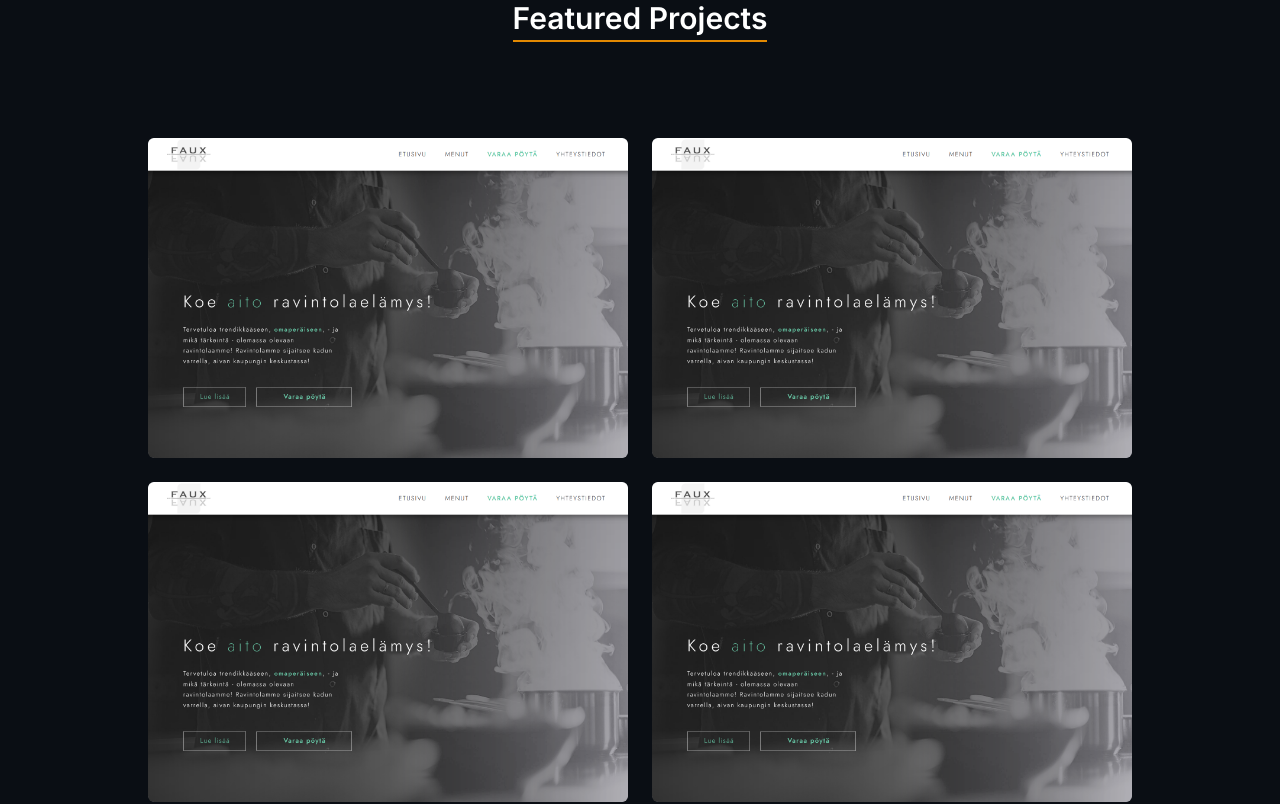
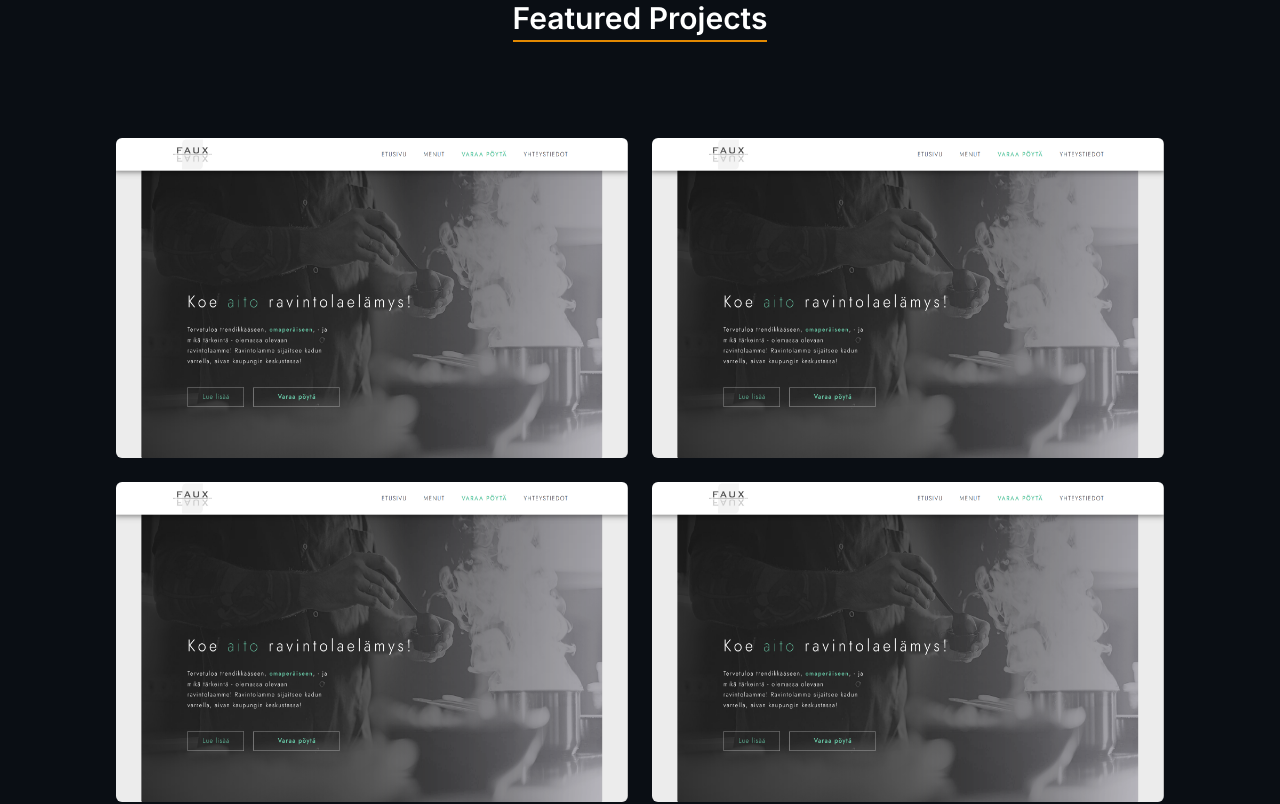
Before and after one commit to sirkian/portfolio, a Next.js app: page / in a window 1280 px wide. Shown: the part 1640-2444 px from the top of the page. Built offline with nearby package versions, Linux system fonts and the light colour scheme; no server answers.

Commit message:
More styling for featured PortfolioItem

```diff
--- a/src/app/globals.css
+++ b/src/app/globals.css
@@ -39,7 +39,7 @@
         --primary-foreground: 216 33% 6%;
         --secondary: 216 100% 5%;
         --secondary-foreground: 0 0% 100%;
-        --muted: 215 33% 80%;
+        --muted: 276 5% 60%;
         --muted-foreground: 0 0% 100%;
         --accent: 36 98% 45%;
         --accent-foreground: 216 33% 6%;
@@ -58,15 +58,6 @@
 
     body {
         @apply bg-background text-foreground;
-    }
-}
-@keyframes fade-up {
-    0% {
-        transform: translateY(-50px) scale(0.9);
-    }
-
-    100% {
-        transform: translateY(0px) scale(1);
     }
 }
 @keyframes fade-down {
@@ -112,12 +103,3 @@ html {
 .animate-in {
     animation: fade-in 0.5s ease-in;
 }
-.portfolio-up {
-    animation: fade-up 0.5s;
-    background-color: red;
-}
-
-.test {
-    background-color: #fec672;
-    transform: translateY(-100px);
-}
--- a/src/components/PortfolioItem.tsx
+++ b/src/components/PortfolioItem.tsx
@@ -1,40 +1,49 @@
 import Image from "next/image";
 import Link from "next/link";
 import React from "react";
+import { buttonVariants } from "@/components/ui/button";
 
 const PortfolioItem = () => {
+  const liveProject = true;
+
   return (
-    <div className="relative group flex justify-center items-center bg-muted text-primary-foreground h-64 w-80 rounded-lg md:h-80 md:w-[30rem]">
+    <div className="relative group flex justify-center items-center bg-muted dark:bg-background-200 text-primary-foreground h-64 w-96 rounded-lg md:h-80 md:w-[30rem] xl:w-[32rem]">
       <Image
         src="/images/faux1.png"
         alt=""
         fill
-        objectFit="cover"
+        sizes="(max-width: 768px) 100vw, (max-width: 1200px) 50vw, 33vw"
         className="rounded-md transition-transform transform group-hover:scale-50"
       />
 
-      <div className="absolute group inset-0 flex flex-col justify-between ">
-        <div className="p-2 md:p-4 hidden group-hover:block">
+      <div className="absolute inset-0 flex flex-col justify-between overflow-hidden rounded-lg dark:group-hover:border-2 border-slate-700">
+        <div className="p-2 md:p-4 transition-transform transform translate-y-[-100px] group-hover:translate-y-0 dark:text-primary">
           <h3 className="text-2xl text-center font-extrabold">Project Title</h3>
           <div className="flex gap-3 text-sm justify-center">
             <span>HTML</span>
             <span>CSS</span>
           </div>
         </div>
-        <div className="bg-accent hidden group-hover:block rounded-md min-h-min py-4 px-5 lg:py-5">
+        <div className="bg-accent rounded-md min-h-min py-3 px-5 transition-transform transform translate-y-[140px] group-hover:translate-y-0">
           <p className="text-sm md:text-md mb-4 text-center">
-            Title desc, maybe a few lines worth of explanation. Maybe like this?{" "}
-            <span className="font-semibold border-b-2 border-b-secondary">
-              <Link href="/project/1">See more..</Link>
-            </span>
+            Title desc, maybe a few lines worth of explanation. Maybe like this?
+            <Link
+              className={buttonVariants({ variant: "link" })}
+              href="/project/1">
+              See more..
+            </Link>
           </p>
           <div className="flex justify-between">
-            <span className="bg-background text-sm text-secondary-foreground px-3 py-1.5 rounded-sm">
-              <Link href="">GitHub</Link>
-            </span>
-            <span className="bg-background text-sm text-secondary-foreground px-3 py-1.5 rounded-sm">
-              <Link href="">Live Project</Link>
-            </span>
+            <Link className={buttonVariants({ variant: "secondary" })} href="">
+              GitHub
+            </Link>
+            {liveProject && (
+              <Link
+                className={buttonVariants({ variant: "secondary" })}
+                href="">
+                Live Project
+              </Link>
+            )}
           </div>
         </div>
       </div>
--- a/src/components/ui/button.tsx
+++ b/src/components/ui/button.tsx
@@ -17,7 +17,7 @@ const buttonVariants = cva(
         secondary:
           "bg-secondary text-secondary-foreground hover:bg-secondary/80",
         ghost: "hover:bg-accent hover:text-accent-foreground",
-        link: "text-primary underline-offset-4 hover:underline",
+        link: "text-text underline-offset-4 hover:underline px-1.5",
       },
       size: {
         default: "h-10 px-4 py-2",
@@ -31,7 +31,7 @@ const buttonVariants = cva(
       size: "default",
     },
   }
-)
+);
 
 export interface ButtonProps
   extends React.ButtonHTMLAttributes<HTMLButtonElement>,
```
